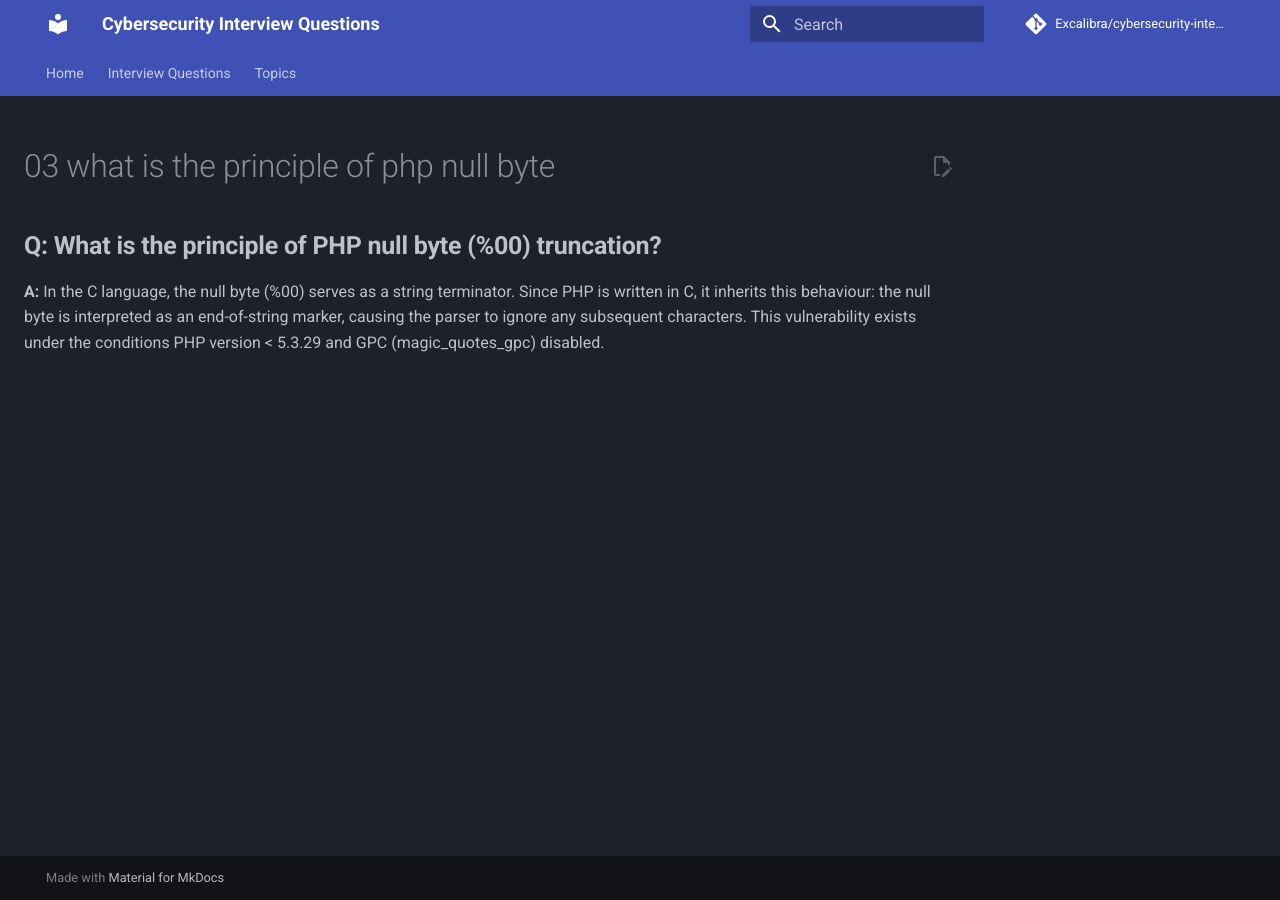
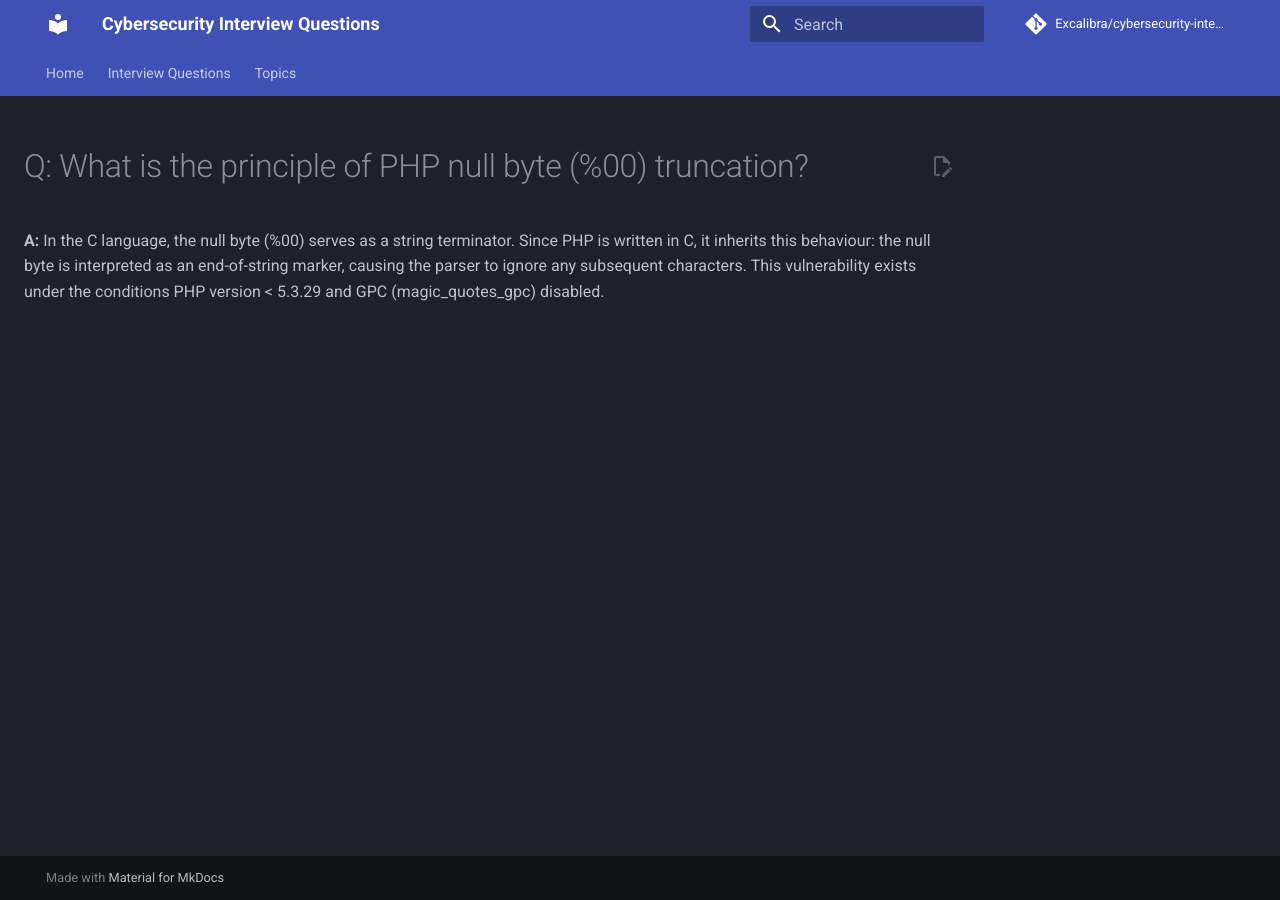
Before and after one commit to Excalibra/cybersecurity-interview-questions, an MkDocs documentation site: the page built from docs/questions/red-team-interview-experience/03-what-is-the-principle-of-php-null-byte.md, in a window 1280 px wide. Built offline with MkDocs 1.6.1 and Material for MkDocs 9.7.7, drawn with Linux system fonts in a browser that asks for light colours; comment, search, counter and statistics services are not loaded.

Commit message:
Update 03-what-is-the-principle-of-php-null-byte.md

```diff
--- a/docs/questions/red-team-interview-experience/03-what-is-the-principle-of-php-null-byte.md
+++ b/docs/questions/red-team-interview-experience/03-what-is-the-principle-of-php-null-byte.md
@@ -1,3 +1,3 @@
-## **Q: What is the principle of PHP null byte (%00) truncation?**
+# Q: What is the principle of PHP null byte (%00) truncation?
 
 **A:** In the C language, the null byte (%00) serves as a string terminator. Since PHP is written in C, it inherits this behaviour: the null byte is interpreted as an end-of-string marker, causing the parser to ignore any subsequent characters. This vulnerability exists under the conditions PHP version < 5.3.29 and GPC (magic_quotes_gpc) disabled.
```
